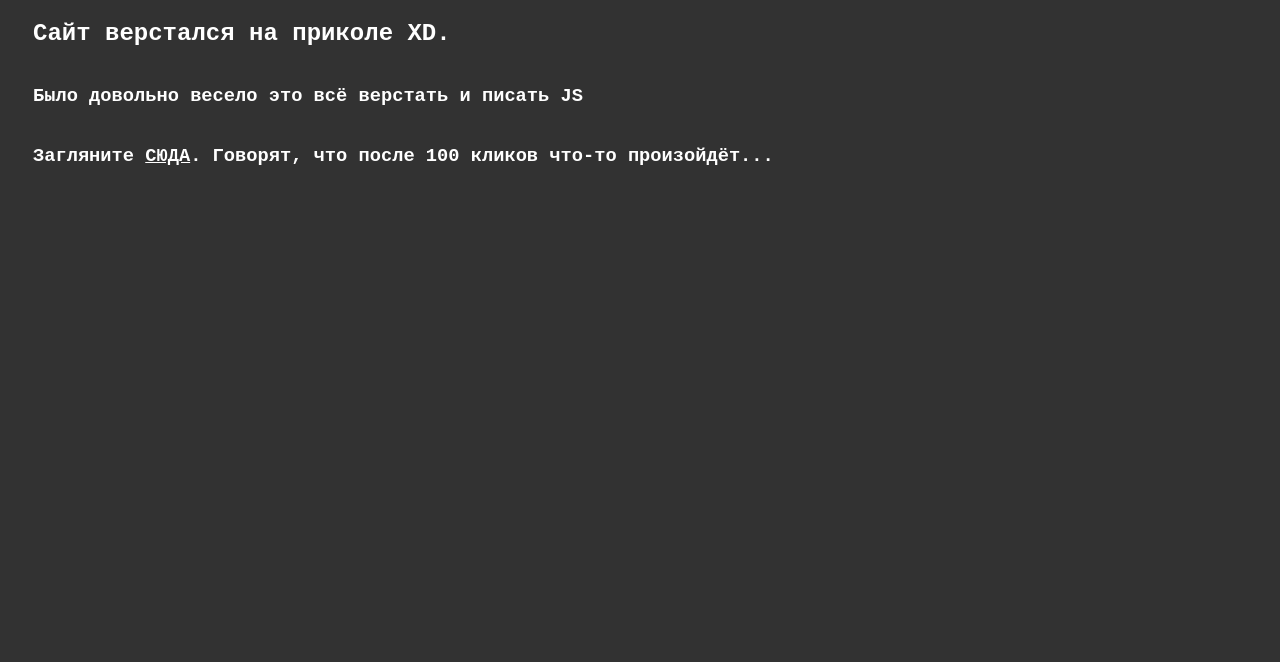
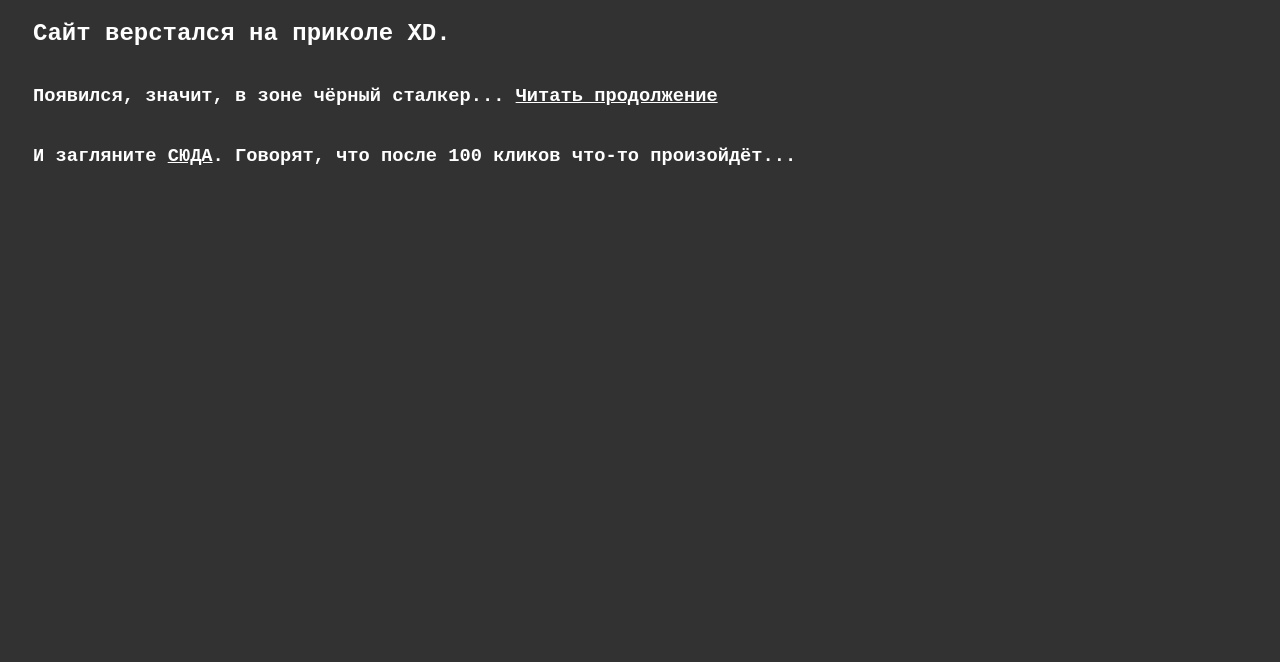
Before and after one commit to AllowDeny0123/rizvpsite, a plain HTML site: page about.html in a window 1280 px wide. Shown: the part 138-800 px from the top of the page. Drawn offline with Linux system fonts and the light colour scheme.

Commit message:
v0.0.0.3

```diff
--- a/about.html
+++ b/about.html
@@ -20,8 +20,9 @@
         <div id="content-block" style="height: 900px">
             <h1>О сайте</h1>
             <h2>Сайт верстался на приколе XD.</h2>
-            <h3>Было довольно весело это всё верстать и писать JS</h3>
-            <h3>Загляните <a href="xd.html"> СЮДА</a>. Говорят, что после 100 кликов что-то произойдёт...</h3>
+            <h3>Появился, значит, в зоне чёрный сталкер... <a href="joke.html">Читать продолжение
+            </a></h3>
+            <h3>И загляните <a href="xd.html"> СЮДА</a>. Говорят, что после 100 кликов что-то произойдёт...</h3>
         </div>
         <div id="footer" class="centered">
             <a href="index.html">Главная</a>
```
Also changed, not shown: joke.html (+2 -0 lines).
